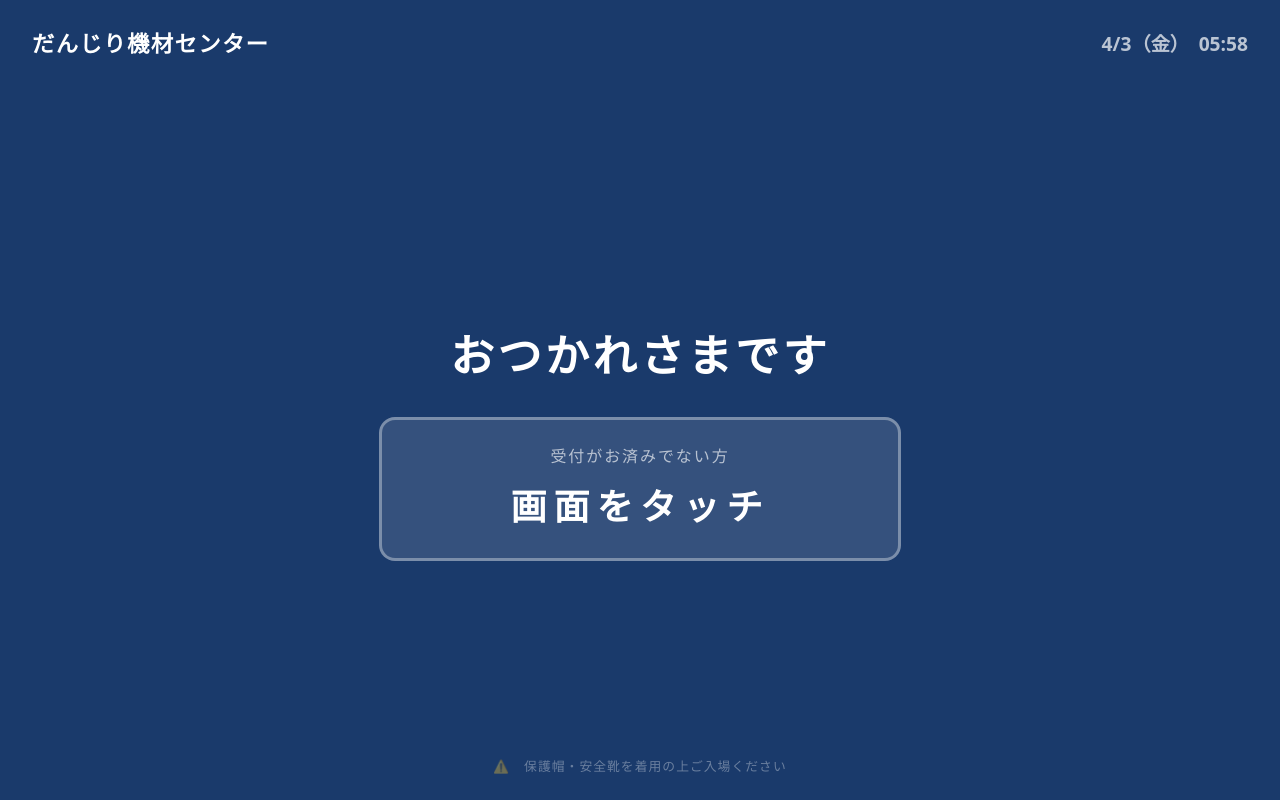
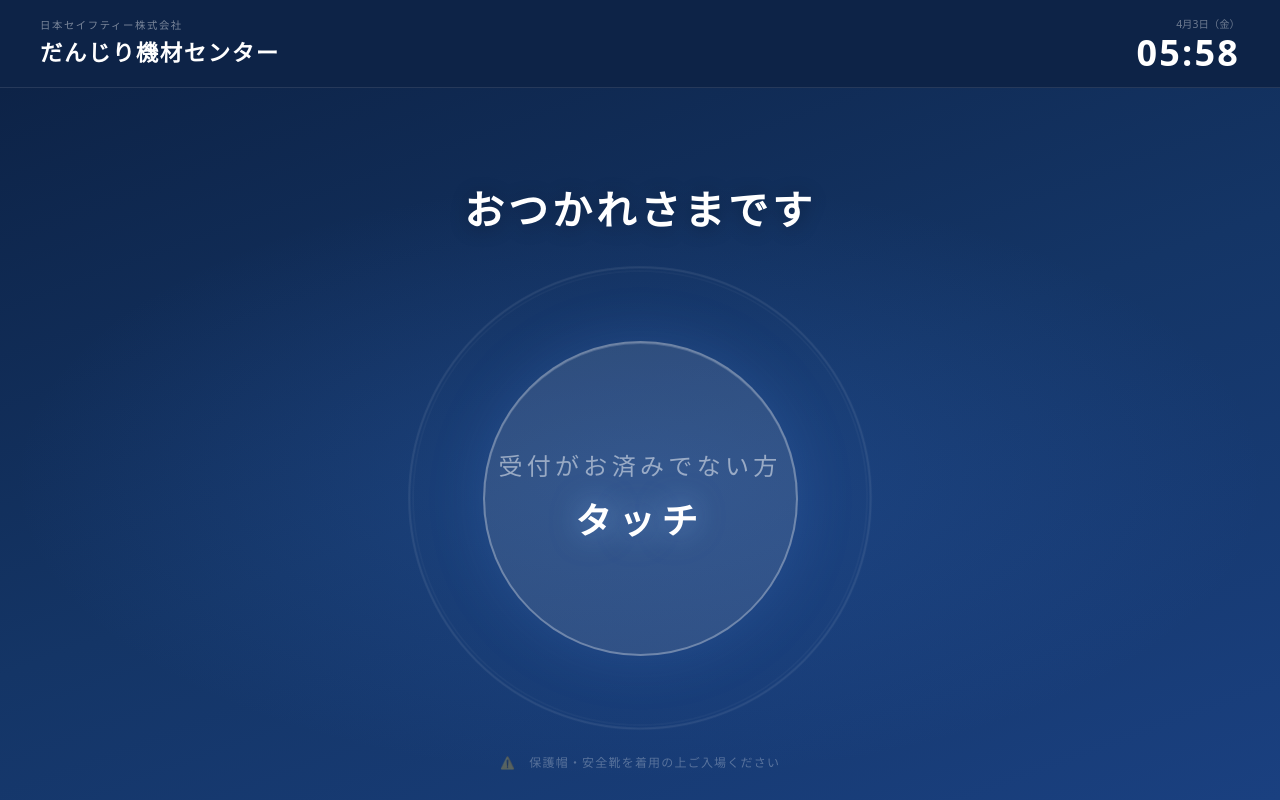
Before and after one commit to icc29669-cyber/truck-reception-app, a Next.js app: page /kiosk in a window 1280 px wide. Built offline with nearby package versions, Linux system fonts and the light colour scheme.

Commit message:
トップ画面: 機能はそのまま、視覚的に洗練

```diff
--- a/src/app/kiosk/page.tsx
+++ b/src/app/kiosk/page.tsx
@@ -4,9 +4,9 @@ import { useRouter } from "next/navigation";
 import { clearKioskSession, setKioskSession } from "@/lib/kioskState";
 
 export default function KioskTop() {
-  const router = useRouter();
+  const router  = useRouter();
   const [mounted, setMounted] = useState(false);
-  const [now, setNow]   = useState(new Date());
+  const [now, setNow]         = useState(new Date());
   const [pressed, setPressed] = useState(false);
 
   useEffect(() => {
@@ -28,79 +28,158 @@ export default function KioskTop() {
 
   const pad  = (n: number) => String(n).padStart(2, "0");
   const days = ["日","月","火","水","木","金","土"];
-  const dateStr = `${now.getMonth()+1}/${now.getDate()}（${days[now.getDay()]}）`;
+  const dateStr = `${now.getMonth()+1}月${now.getDate()}日（${days[now.getDay()]}）`;
   const timeStr = `${pad(now.getHours())}:${pad(now.getMinutes())}`;
 
   return (
+    <>
+      <style>{`
+        @keyframes pulse-ring {
+          0%   { transform: scale(1);    opacity: 0.5; }
+          70%  { transform: scale(1.18); opacity: 0;   }
+          100% { transform: scale(1.18); opacity: 0;   }
+        }
+        @keyframes pulse-ring2 {
+          0%   { transform: scale(1);    opacity: 0.3; }
+          70%  { transform: scale(1.32); opacity: 0;   }
+          100% { transform: scale(1.32); opacity: 0;   }
+        }
+        .ring1 { animation: pulse-ring  2.4s ease-out infinite; }
+        .ring2 { animation: pulse-ring2 2.4s ease-out infinite 0.4s; }
+        @keyframes fade-up {
+          from { opacity: 0; transform: translateY(16px); }
+          to   { opacity: 1; transform: translateY(0); }
+        }
+        .fade-up { animation: fade-up 0.7s ease both; }
+        .fade-up-d { animation: fade-up 0.7s ease 0.15s both; }
+        .fade-up-dd { animation: fade-up 0.7s ease 0.3s both; }
+      `}</style>
+
       <div className="w-screen h-screen flex flex-col select-none overflow-hidden">
 
-      {/* ── 上部バー（情報だけ、最小限） ── */}
+        {/* ── ヘッダー ── */}
         <div
-        className="flex items-center justify-between flex-shrink-0 px-8"
-        style={{ background: "#1a3a6b", height: "11vh" }}
+          className="flex items-center justify-between flex-shrink-0 px-10"
+          style={{
+            height: "11vh",
+            background: "rgba(255,255,255,0.06)",
+            backdropFilter: "blur(12px)",
+            borderBottom: "1px solid rgba(255,255,255,0.1)",
+            position: "relative",
+            zIndex: 10,
+            // ヘッダーは背景の上に重なるため背景色が必要
+            backgroundColor: "#0d2347",
+          }}
         >
-        <div style={{ color: "#fff", fontWeight: 800, fontSize: "2.8vh", letterSpacing: "0.06em" }}>
+          <div>
+            <div style={{ fontSize: "1.3vh", color: "rgba(255,255,255,0.45)", letterSpacing: "0.15em", marginBottom: "0.3vh" }}>
+              日本セイフティー株式会社
+            </div>
+            <div style={{ fontSize: "2.8vh", fontWeight: 900, color: "#fff", letterSpacing: "0.07em" }}>
               {centerName}
             </div>
-        <div style={{ color: "rgba(255,255,255,0.7)", fontSize: "2.4vh", fontWeight: 700, fontVariantNumeric: "tabular-nums" }}>
-          {dateStr}　{timeStr}
+          </div>
+          <div style={{ textAlign: "right" }}>
+            <div style={{ fontSize: "1.3vh", color: "rgba(255,255,255,0.4)", marginBottom: "0.3vh" }}>
+              {dateStr}
+            </div>
+            <div style={{
+              fontSize: "4.5vh", fontWeight: 900, color: "#fff",
+              lineHeight: 1, letterSpacing: "0.06em",
+              fontVariantNumeric: "tabular-nums",
+            }}>
+              {timeStr}
+            </div>
           </div>
         </div>
 
-      {/* ── ボタン＝残り全画面 ── */}
+        {/* ── メイン（＝ボタン全体） ── */}
         <button
-        className="flex-1 flex flex-col items-center justify-center w-full"
+          className="flex-1 relative w-full flex flex-col items-center justify-center"
           style={{
-          background: pressed ? "#163060" : "#1a3a6b",
             border: "none",
             cursor: "pointer",
-          transform: pressed ? "scale(0.995)" : "scale(1)",
-          transition: "background 0.08s, transform 0.08s",
+            outline: "none",
+            overflow: "hidden",
+            // 美しいグラデーション
+            background: pressed
+              ? "linear-gradient(160deg, #091d3e 0%, #0d2a55 50%, #102f60 100%)"
+              : "linear-gradient(160deg, #0d2347 0%, #143566 50%, #1a4080 100%)",
+            transition: "background 0.1s",
           }}
           onPointerDown={() => { setPressed(true); start(); }}
           onPointerUp={() => setPressed(false)}
           onPointerLeave={() => setPressed(false)}
         >
-        {/* メインメッセージ */}
+          {/* 背景の光彩 */}
           <div style={{
+            position: "absolute", inset: 0, pointerEvents: "none",
+            background: "radial-gradient(ellipse 70% 60% at 50% 55%, rgba(60,120,220,0.22) 0%, transparent 70%)",
+          }} />
+
+          {/* あいさつ */}
+          <div className="fade-up" style={{
             color: "#fff",
-          fontSize: "5.5vh",
+            fontSize: "5vh",
             fontWeight: 900,
-          letterSpacing: "0.08em",
-          lineHeight: 1.3,
-          textAlign: "center",
-          marginBottom: "4vh",
+            letterSpacing: "0.1em",
+            marginBottom: "6vh",
+            textShadow: "0 2px 20px rgba(0,0,0,0.3)",
           }}>
             おつかれさまです
           </div>
 
-        {/* タッチ誘導 */}
+          {/* タッチターゲット（パルスリング付き） */}
+          <div className="fade-up-d relative flex items-center justify-center" style={{ width: "38vw", height: "38vw", maxWidth: 420, maxHeight: 420 }}>
+
+            {/* パルスリング */}
+            <div className="ring1 absolute inset-0 rounded-full" style={{ border: "2px solid rgba(255,255,255,0.4)" }} />
+            <div className="ring2 absolute inset-0 rounded-full" style={{ border: "1px solid rgba(255,255,255,0.25)" }} />
+
+            {/* 円形ボタン本体 */}
             <div style={{
-          background: "rgba(255,255,255,0.12)",
-          border: "3px solid rgba(255,255,255,0.35)",
-          borderRadius: "2vh",
-          padding: "3vh 10vw",
-          textAlign: "center",
+              width: "75%", height: "75%",
+              borderRadius: "50%",
+              background: pressed
+                ? "rgba(255,255,255,0.14)"
+                : "rgba(255,255,255,0.1)",
+              border: "2px solid rgba(255,255,255,0.3)",
+              boxShadow: pressed
+                ? "inset 0 4px 24px rgba(0,0,0,0.3)"
+                : "0 0 60px rgba(100,160,255,0.15), inset 0 1px 0 rgba(255,255,255,0.15)",
+              display: "flex",
+              flexDirection: "column",
+              alignItems: "center",
+              justifyContent: "center",
+              gap: "1.2vh",
+              transition: "all 0.1s",
+              transform: pressed ? "scale(0.96)" : "scale(1)",
             }}>
-          <div style={{ color: "rgba(255,255,255,0.65)", fontSize: "2vh", letterSpacing: "0.12em", marginBottom: "1.5vh" }}>
+              <div style={{ fontSize: "3vh", color: "rgba(255,255,255,0.5)", letterSpacing: "0.18em" }}>
                 受付がお済みでない方
               </div>
-          <div style={{ color: "#fff", fontSize: "4.5vh", fontWeight: 900, letterSpacing: "0.2em" }}>
-            画面をタッチ
+              <div style={{
+                fontSize: "4.5vh", fontWeight: 900, color: "#fff",
+                letterSpacing: "0.2em",
+                textShadow: "0 0 30px rgba(150,200,255,0.6)",
+              }}>
+                タッチ
+              </div>
             </div>
           </div>
 
-        {/* 安全注意（最下部、控えめに） */}
-        <div style={{
+          {/* 安全注意 */}
+          <div className="fade-up-dd" style={{
             position: "absolute",
-          bottom: "3vh",
-          color: "rgba(255,255,255,0.35)",
-          fontSize: "1.6vh",
-          letterSpacing: "0.08em",
+            bottom: "3.5vh",
+            color: "rgba(255,255,255,0.28)",
+            fontSize: "1.5vh",
+            letterSpacing: "0.1em",
           }}>
             ⚠️　保護帽・安全靴を着用の上ご入場ください
           </div>
         </button>
       </div>
+    </>
   );
 }
```
Lines whose indentation alone changed are shown as unchanged.
